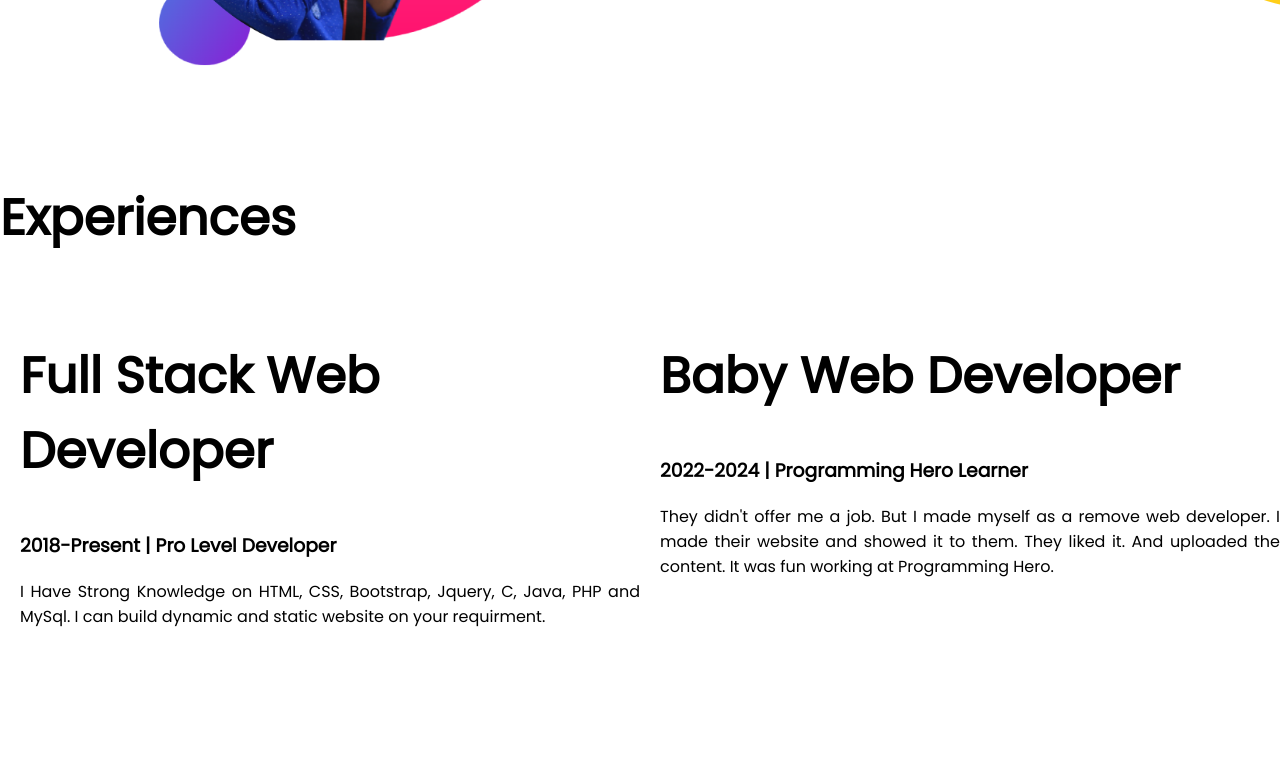
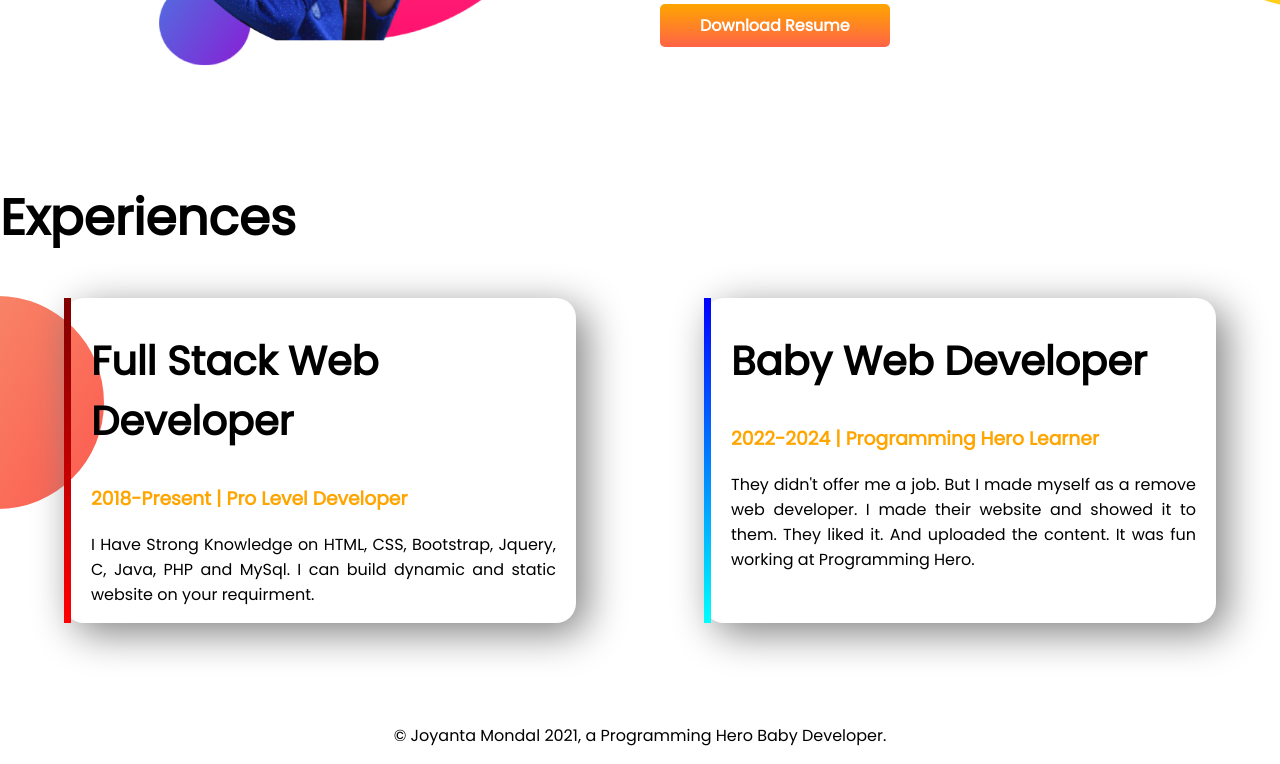
Before and after one commit to joyantamondal/developer-portfolio, a plain HTML site: page index.html in a window 1280 px wide. Shown: the part 1002-1766 px from the top of the page. Drawn offline with Linux system fonts and the light colour scheme.

Commit message:
added style footer and experience

```diff
--- a/index.html
+++ b/index.html
@@ -51,20 +51,25 @@
     <section class="experience-area">
         <h1>Experiences</h1>
         <div class="flexible-container">
-            <div class="half-width">
-                <h1>Full Stack Web Developer</h1>
-                <h3>2018-Present | Pro Level Developer</h3>
+            <div id="fullstack-web-dev" class="experience-item">
+                <h2>Full Stack Web Developer</h2>
+                <h3 class="orange-color">2018-Present | Pro Level Developer</h3>
                 <p> I Have Strong Knowledge on HTML, CSS, Bootstrap, Jquery, C, Java, PHP and MySql. I can build dynamic and static website on your requirment.</p>
             </div>
-            <div class="half-width">
-                <h1>Baby Web Developer</h1>
-                <h3>2022-2024 | Programming Hero Learner</h3>
+            <div id="baby-web-dev" class="experience-item">
+                <h2>Baby Web Developer</h2>
+                <h3 class="orange-color">2022-2024 | Programming Hero Learner</h3>
                 <p>They didn't offer me a job. But I made myself as a remove web developer. I made their website and showed it to them. They liked it. And uploaded the content. It was fun working at Programming Hero.</p>
             </div>
         </div>
 
     </section>
     <!-- experience area section end -->
+    <!-- footer tag start -->
+    <footer>
+        <p>© Joyanta Mondal 2021, a Programming Hero Baby Developer.</p>
+    </footer>
+    <!-- footer tag end -->
 
 </body>
 
--- a/style.css
+++ b/style.css
@@ -4,6 +4,9 @@ body{
 }
 h1{
     font-size: 50px;
+}
+h2{
+    font-size: 40px;
 }
 .orange-color{
     color: orange;
@@ -39,3 +42,35 @@ h1{
     background-repeat: no-repeat;
     background-position: right;
 }
+.experience-item{
+    width: 40%;
+    margin-left: 5%;
+    margin-right: 5%;
+    border-radius: 20px;
+    padding-left: 20px;
+    padding-right: 20px;
+    box-shadow: 10px 10px 40px gray;
+
+}
+.experience-item p{
+    text-align: justify;
+}
+.experience-area{
+    background-image: url(images/exp-bg.png);
+    background-repeat: no-repeat;
+    background-position: left;
+
+}
+#baby-web-dev{
+    border-left: 7px solid;
+    border-image: linear-gradient(blue, cyan);
+    border-image-slice: 1;
+}
+#fullstack-web-dev{
+    border-left: 7px solid;
+    border-image: linear-gradient(maroon, red);
+    border-image-slice: 1;
+}
+footer p{
+    text-align: center;
+}
```
Also changed, not shown: images/Untitled-10.png (deleted), images/Untitled-9.png (deleted), images/jhankar.png (deleted), images/jhankar2.png (deleted), images/test.png (deleted).
